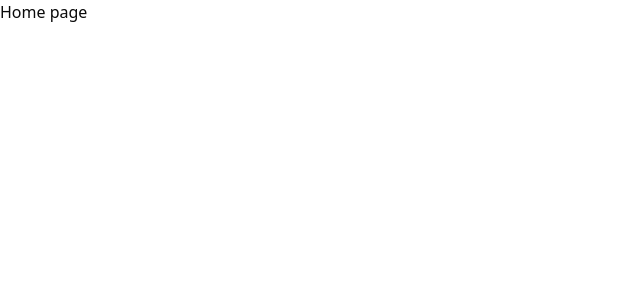
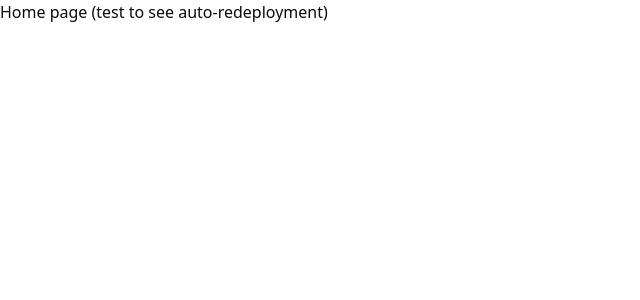
Before and after one commit to issam-hub/CertiFund, a Next.js app in the folder frontend/: page / in a window 1280 px wide. Shown: the top 300 px of the page, without its empty margins (0-640 px from the left). Built offline with nearby package versions, Linux system fonts and the light colour scheme.

Commit message:
test for redeployment

```diff
--- a/frontend/src/app/page.tsx
+++ b/frontend/src/app/page.tsx
@@ -1,5 +1,5 @@
 export default function Home() {
   return (
-    <h1>Home page</h1>
+    <h1>Home page (test to see auto-redeployment)</h1>
   );
 }
```
